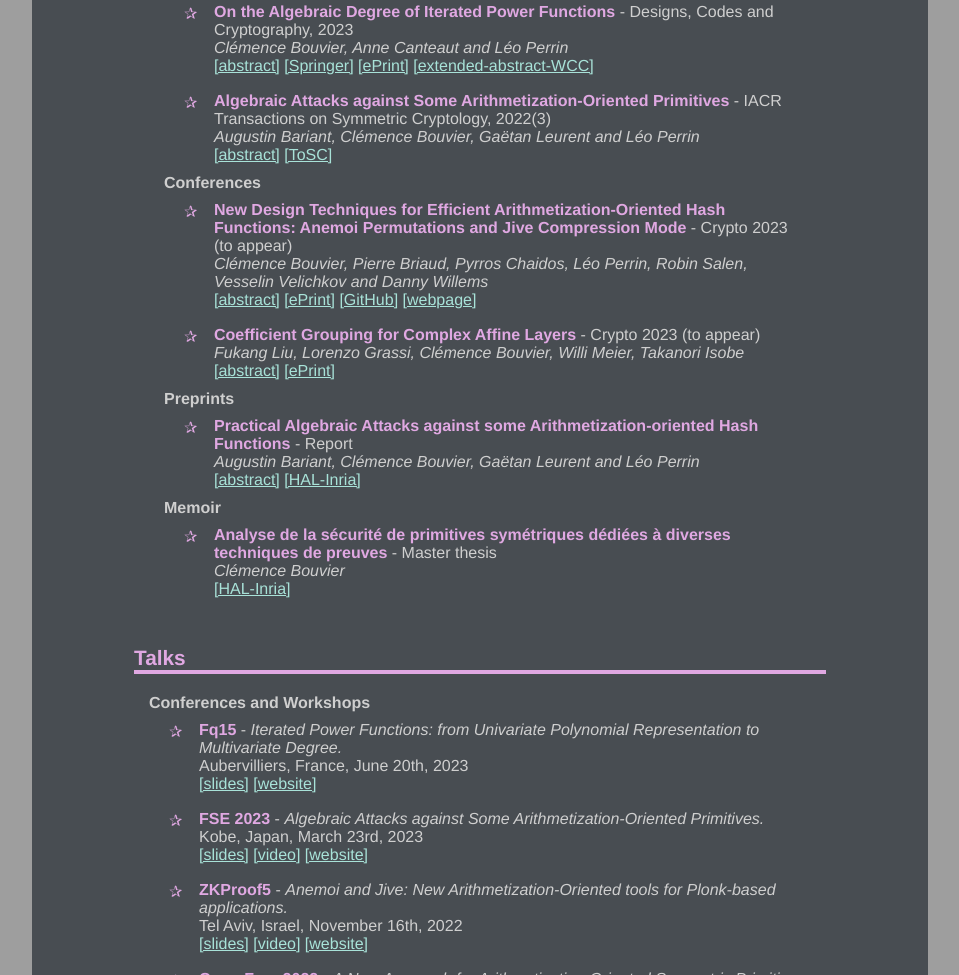
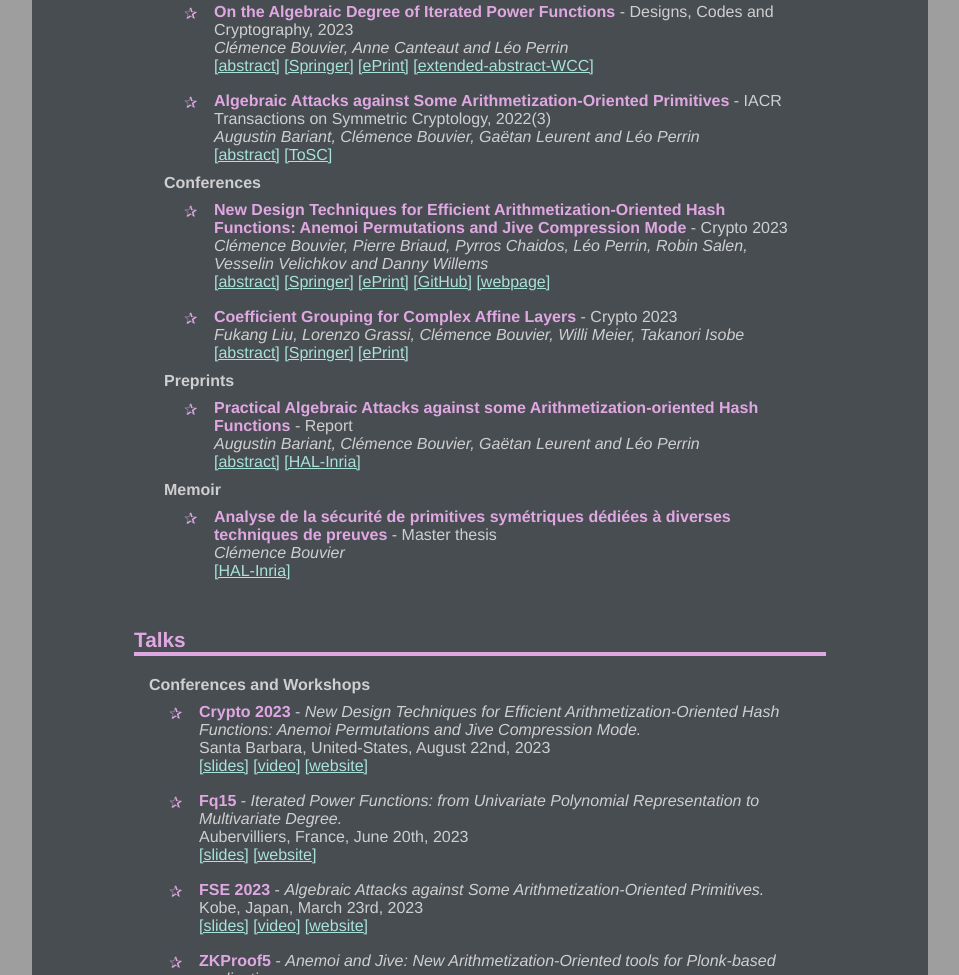
Before and after one commit to c-bouvier/c-bouvier.github.io, a plain HTML site: page research.html in a window 1280 px wide. Shown: the part 651-1626 px from the top of the page, without its empty margins (160-1119 px from the left). Drawn offline with nearby package versions, Linux system fonts and the light colour scheme; some packages are replaced by stand-ins of ours.

Commit message:
update after crypto 2023

```diff
--- a/research.html
+++ b/research.html
@@ -165,9 +165,10 @@ targetElement.style.display = "none" ;
 <h5>Conferences</h5>
 
 	<ul class="u1">
-	<li class="l1"><div class="d3"><b>New Design Techniques for Efficient Arithmetization-Oriented Hash Functions: Anemoi Permutations and Jive Compression Mode</b> - Crypto 2023 (to appear)<br>
+	<li class="l1"><div class="d3"><b>New Design Techniques for Efficient Arithmetization-Oriented Hash Functions: Anemoi Permutations and Jive Compression Mode</b> - Crypto 2023<br>
 	<em>Clémence Bouvier, Pierre Briaud, Pyrros Chaidos, Léo Perrin, Robin Salen, Vesselin Velichkov and Danny Willems</em><br>
 	<a href="" onclick="javascript:visibilite('abstract_anemoi'); return false;" >[abstract]</a>
+	<a href="https://doi.org/10.1007/978-3-031-38548-3_17">[Springer]</a>
 	<a href="https://eprint.iacr.org/2022/840.pdf">[ePrint]</a>
 	<a href="https://github.com/vesselinux/anemoi-hash/">[GitHub]</a>
 	<a href="https://anemoi-hash.github.io/">[webpage]</a>
@@ -180,9 +181,10 @@ targetElement.style.display = "none" ;
 	On the theoretical side, Anemoi pushes further the frontier in understanding the design principles that are truly entailed by arithmetization-orientation. In particular, we identify and exploit a previously unknown relationship between CCZ-equivalence and arithmetization-orientation. In addition, we propose two new standalone components that can be easily reused in new designs. One is a new S-box called Flystel, based on the well-studied butterfly structure, and the second is Jive -- a new mode of operation, inspired by the ``Latin dance'' symmetric algorithms (Salsa, ChaCha and derivatives). Our design is a conservative one: it uses a very classical Substitution-Permutation Network structure, and our detailed analysis of algebraic attacks highlights can be of independent interest.</p>
 	</div></div></li><br>
 
-	<li class="l1"><div class="d3"><b>Coefficient Grouping for Complex Affine Layers</b> - Crypto 2023 (to appear)<br>
+	<li class="l1"><div class="d3"><b>Coefficient Grouping for Complex Affine Layers</b> - Crypto 2023<br>
 	<em> Fukang Liu, Lorenzo Grassi, Clémence Bouvier, Willi Meier, Takanori Isobe</em><br>
 	<a href="" onclick="javascript:visibilite('abstract_coefgrouping'); return false;" >[abstract]</a>
+	<a href="https://doi.org/10.1007/978-3-031-38548-3_18">[Springer]</a>
   <a href="https://eprint.iacr.org/2023/782.pdf">[ePrint]</a>
 	<div id="abstract_coefgrouping" style="display:none;">
 	<br>
@@ -237,6 +239,13 @@ targetElement.style.display = "none" ;
 <h5>Conferences and Workshops</h5>
 
 	<ul class="u1">
+	<li class="l1"><div class="d3"><b>Crypto 2023</b> - <em>New Design Techniques for Efficient Arithmetization-Oriented Hash Functions: Anemoi Permutations and Jive Compression Mode.</em><br>
+	Santa Barbara, United-States, August 22nd, 2023<br>
+	<a href="slides/conference-2023-crypto.pdf">[slides]</a>
+	<a href="https://www.youtube.com/watch?v=P4cPvi2s-qM&list=PLeeS-3Ml-rpq6m4DK_dARhLhIW31SE2pn&index=23">[video]</a>
+	<a href="https://crypto.iacr.org/2023/">[website]</a><br>
+	</div></li><br>
+
 	<li class="l1"><div class="d3"><b>Fq15</b> - <em>Iterated Power Functions: from Univariate Polynomial Representation to Multivariate Degree.</em><br>
 	Aubervilliers, France, June 20th, 2023<br>
 	<a href="slides/conference-2023-fq15.pdf">[slides]</a>
```
Also changed, not shown: index.html (+8 -0 lines), 1 other file.
